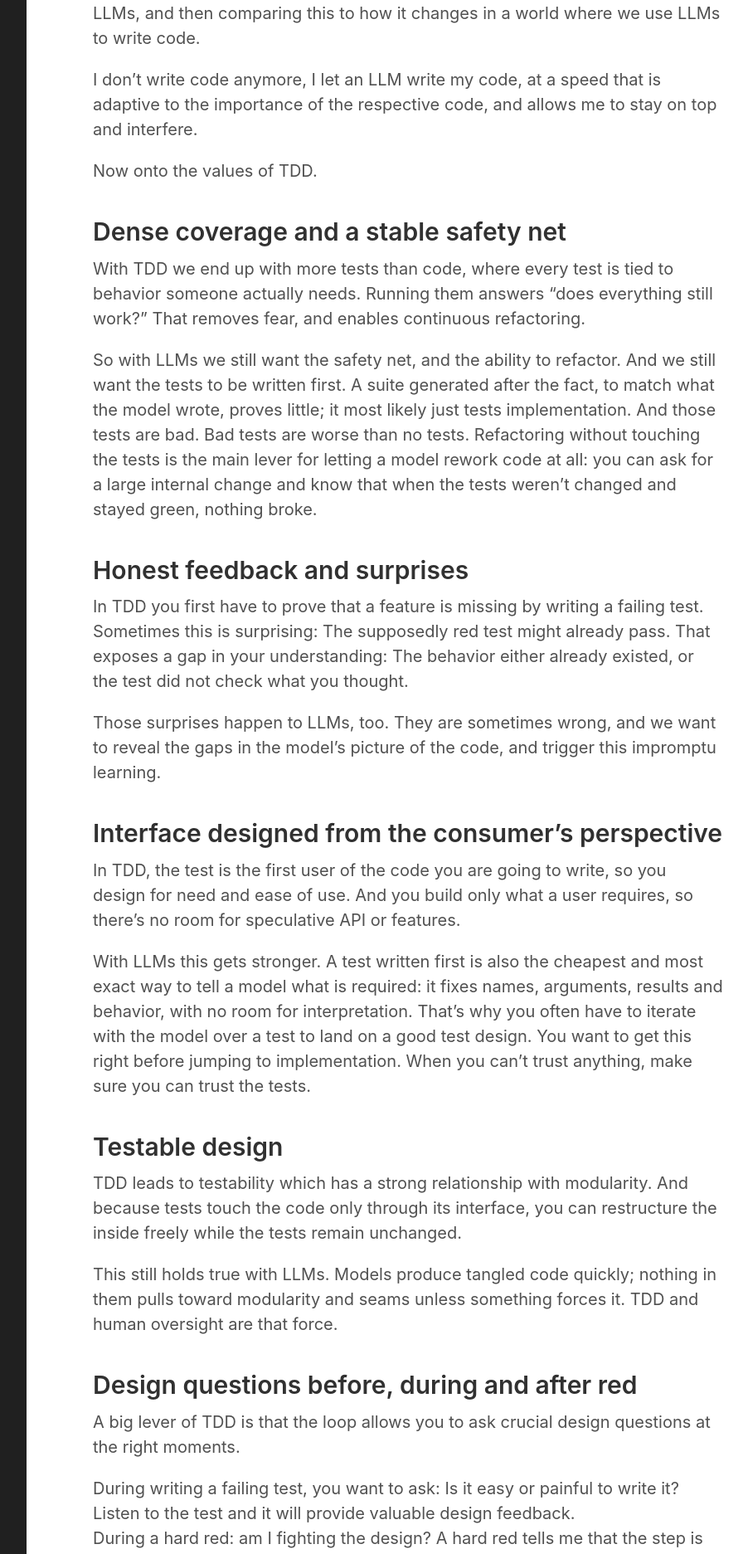
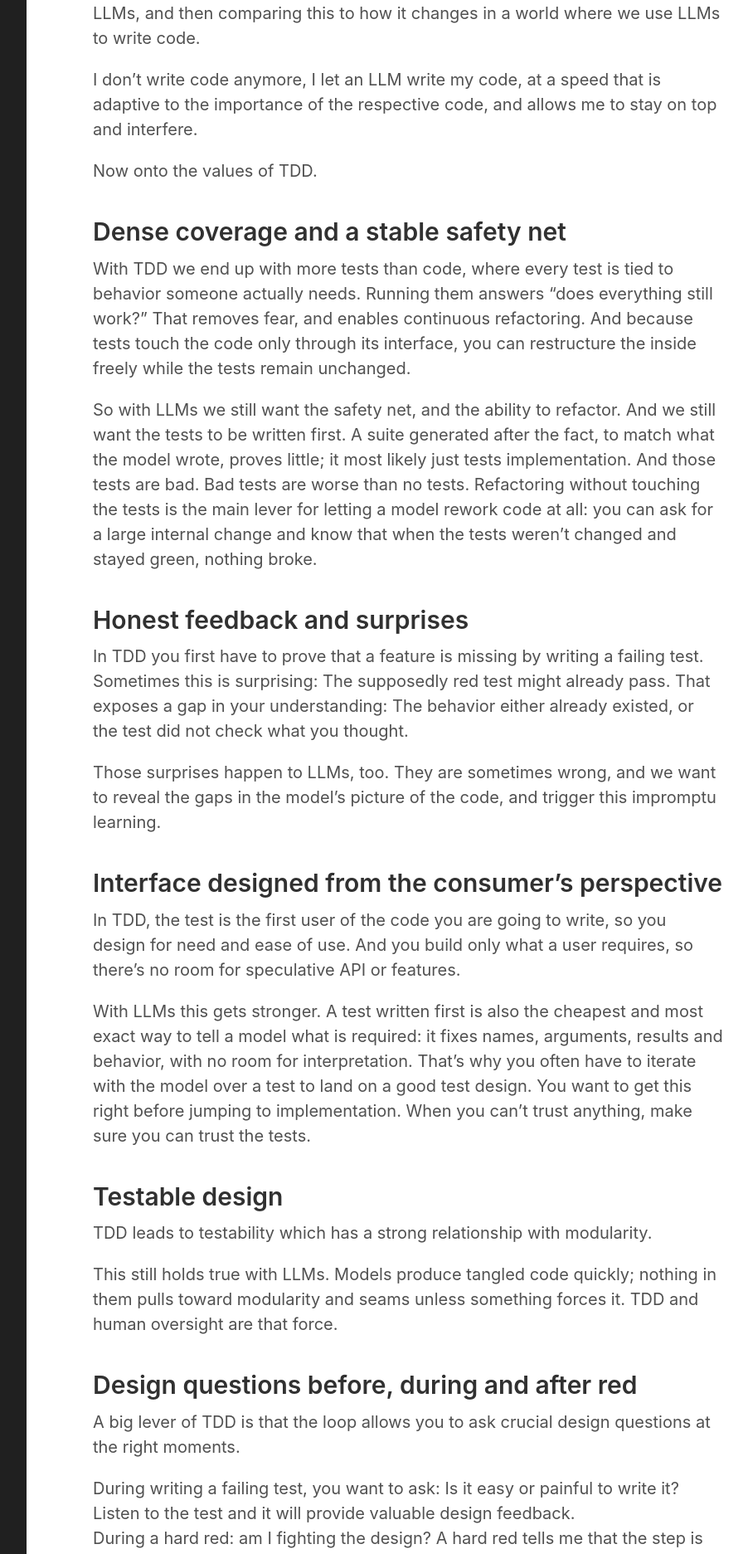
Before and after one commit to gregorriegler/gregorriegler.github.io, a Jekyll site: the page built from _posts/2026-10-03-tdd-with-llms-theatre.md, in a window 1280 px wide. Shown: the part 534-2407 px from the top of the page at 83% size, without its empty margins (328-1230 px from the left). Built offline with Jekyll 4.4.1, drawn with Linux system fonts in a browser that asks for light colours; part of the change alters nothing that is shown.

```diff
--- a/_posts/2026-10-03-tdd-with-llms-theatre.md
+++ b/_posts/2026-10-03-tdd-with-llms-theatre.md
@@ -23,7 +23,7 @@ Now onto the values of TDD.
 
 ## Dense coverage and a stable safety net
 
-With TDD we end up with more tests than code, where every test is tied to behavior someone actually needs. Running them answers "does everything still work?" That removes fear, and enables continuous refactoring.
+With TDD we end up with more tests than code, where every test is tied to behavior someone actually needs. Running them answers "does everything still work?" That removes fear, and enables continuous refactoring. And because tests touch the code only through its interface, you can restructure the inside freely while the tests remain unchanged.
 
 So with LLMs we still want the safety net, and the ability to refactor. And we still want the tests to be written first. A suite generated after the fact, to match what the model wrote, proves little; it most likely just tests implementation. And those tests are bad. Bad tests are worse than no tests. Refactoring without touching the tests is the main lever for letting a model rework code at all: you can ask for a large internal change and know that when the tests weren't changed and stayed green, nothing broke.
 
@@ -41,7 +41,7 @@ With LLMs this gets stronger. A test written first is also the cheapest and most
 
 ## Testable design
 
-TDD leads to testability which has a strong relationship with modularity. And because tests touch the code only through its interface, you can restructure the inside freely while the tests remain unchanged.
+TDD leads to testability which has a strong relationship with modularity.
 
 This still holds true with LLMs. Models produce tangled code quickly; nothing in them pulls toward modularity and seams unless something forces it. TDD and human oversight are that force.
 
```
